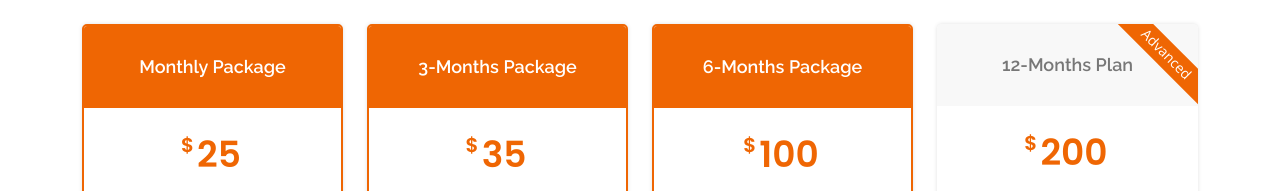
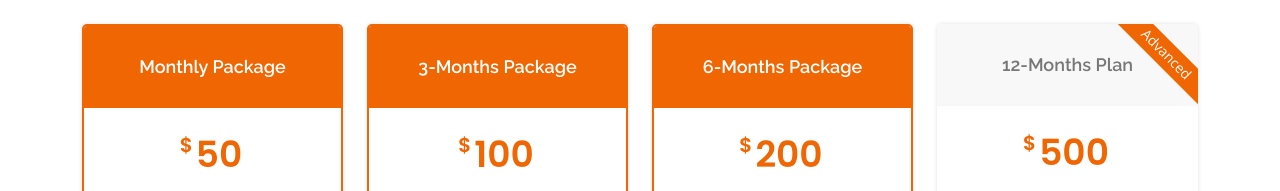
Before and after one commit to OluwaTobba/bezalelfxuniversity, a plain HTML site: page index.html in a window 1280 px wide. Shown: the part 2960-3151 px from the top of the page. Drawn offline with nearby package versions, Linux system fonts and the light colour scheme.

Commit message:
Updated pricing section

```diff
--- a/index.html
+++ b/index.html
@@ -431,7 +431,7 @@
           <div class="col-lg-3 col-md-6">
             <div class="box featured" data-aos="zoom-in">
               <h3>Monthly Package</h3>
-              <h4><sup>$</sup>25</h4>
+              <h4><sup>$</sup>50</h4>
               <ul>
                 <li>Explore a curated selection of training videos.</li>
                 <li>Access both beginner and advanced live classes for a comprehensive learning experience.</li>
@@ -444,7 +444,7 @@
           <div class="col-lg-3 col-md-6 mt-4 mt-md-0">
             <div class="box featured" data-aos="zoom-in" data-aos-delay="100">
               <h3>3-Months Package</h3>
-              <h4><sup>$</sup>35</h4>
+              <h4><sup>$</sup>100</h4>
               <ul>
                 <li>Engage in weekly live trading sessions for hands-on experience.</li>
                 <li>Establish a direct connection with your mentor through personal contact.</li>
@@ -457,7 +457,7 @@
           <div class="col-lg-3 col-md-6 mt-4 mt-lg-0">
             <div class="box featured" data-aos="zoom-in" data-aos-delay="200">
               <h3>6-Months Package</h3>
-              <h4><sup>$</sup>100</h4>
+              <h4><sup>$</sup>200</h4>
               <ul>
                 <li>Immerse yourself in daily live trading sessions for a deeper understanding.</li>
                 <li>Participate in a 60-minute group call with a mentor to craft a personalized trading plan.</li>
@@ -471,7 +471,7 @@
             <div class="box" data-aos="zoom-in" data-aos-delay="300">
               <span class="advanced">Advanced</span>
               <h3>12-Months Plan</h3>
-              <h4><sup>$</sup>200</h4>
+              <h4><sup>$</sup>500</h4>
               <ul>
                 <li>Immerse yourself in advanced live trading sessions for mastery.</li>
                 <li>Engage in a 120-minute call with a mentor to craft a personalized and strategic trading plan.</li>
```
